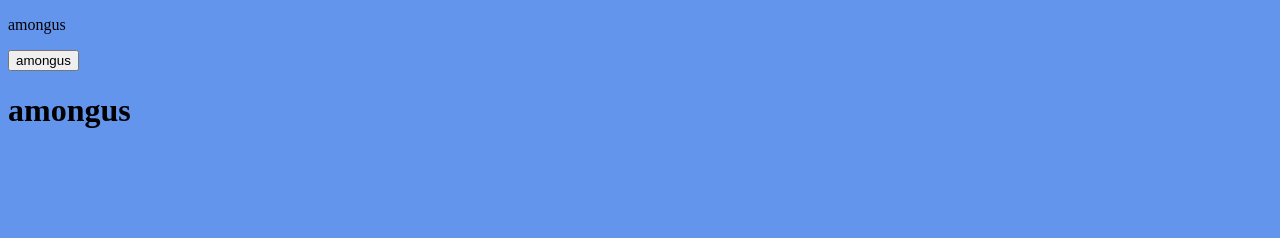
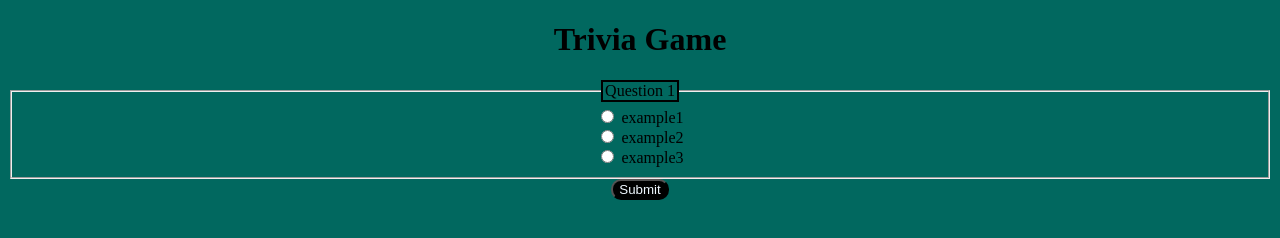
Before and after one commit to jbmangat/Browser-Game, a plain HTML site: page index.html in a window 1280 px wide. Drawn offline with Linux system fonts and the light colour scheme.

Commit message:
added functionality for getting value of selected answer when clicking submit input

```diff
--- a/index.html
+++ b/index.html
@@ -4,13 +4,35 @@
     <meta charset="UTF-8">
     <meta http-equiv="X-UA-Compatible" content="IE=edge">
     <meta name="viewport" content="width=device-width, initial-scale=1.0">
-    <title>Dungeon Crawler?</title>
+    <title>Trivia Game</title>
     <link rel="stylesheet" href="styles.css" type="text/css"/>
     <script src="index.js" defer></script>
 </head>
 <body>
-    <!-- divs and imgs -->
-    <p id="iv">amongus</p>
-    <button>amongus</button>
+    <!-- divs with inputs and labels for each answer choice-->
+    <main>
+        <h1>Trivia Game</h1>
+        <div>
+            <form action="">
+                <fieldset>
+                    <legend>Question 1</legend>
+                    <div>
+                        <input type="radio" id="answer1" name="answer" value="example1">
+                        <label for="answer1">example1</label>
+                    </div>
+                    <div>
+                        <input type="radio" id="answer2" name="answer" value="example2">
+                        <label for="answer2">example2</label>
+                    </div>
+                    <div>
+                        <input type="radio" id="answer3" name="answer" value="example3">
+                        <label for="answer3">example3</label>
+                    </div>
+                </fieldset>
+                <input type="submit" id="submit">
+            </form>
+        </div>
+    </main>
+
 </body>
 </html>
--- a/index.js
+++ b/index.js
@@ -1,5 +1,16 @@
-// add eventlistener to change display style when object hits
+// add eventlistener? to change class and display next question
 
-let pleaseWork = document.createElement("h1")
-pleaseWork.innerHTML = "amongus"
-document.body.append(pleaseWork)
+
+//get and store the answer that the user chooses
+document.getElementById('submit').addEventListener('click', function(event){
+    event.preventDefault();
+    let selectedAnswer = document.getElementsByName('answer');
+    // console.log(selectedAnswer)
+    for(i=0; i < selectedAnswer.length; i++){
+        if(selectedAnswer[i].checked){
+            // console.log(selectedAnswer[i].value)
+            return selectedAnswer[i].value
+        }
+    }
+    document.getElementById('answer1')
+})
--- a/styles.css
+++ b/styles.css
@@ -1,3 +1,13 @@
 body {
-    background-color: cornflowerblue;
+    background-color: #01685f;
+    text-align: center;
 }
+
+legend {
+    border: 2px solid black;
+}
+#submit {
+    background-color: black;
+    color: aliceblue;
+    border-radius: 10px;
+}
```
